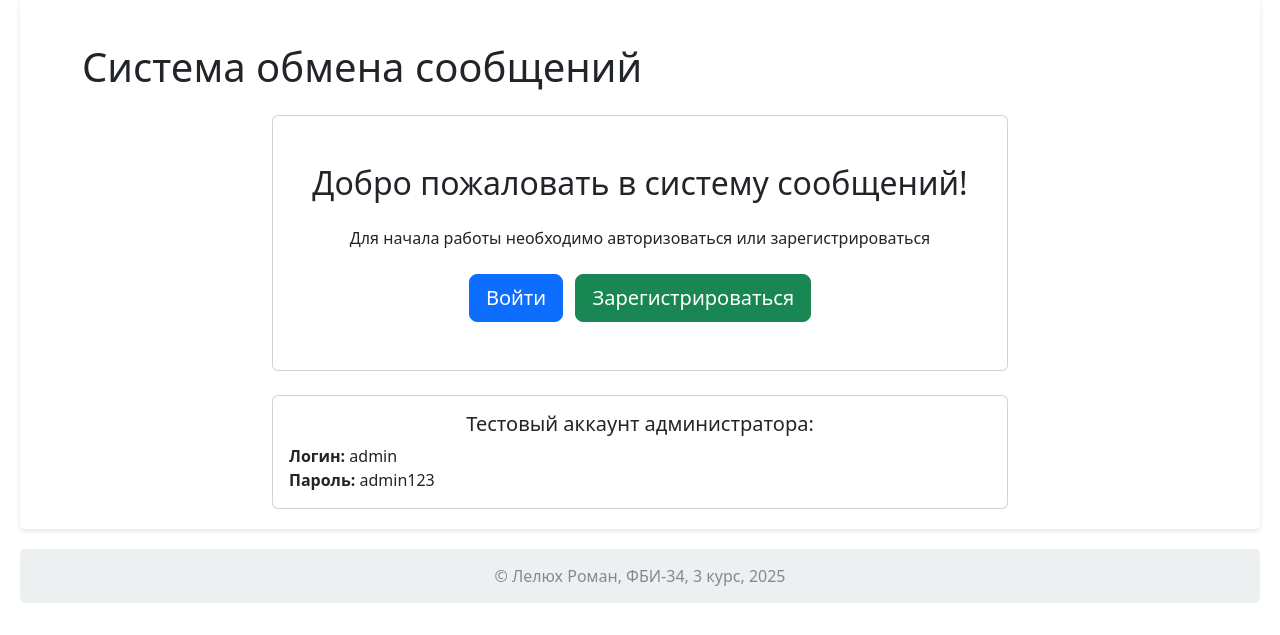
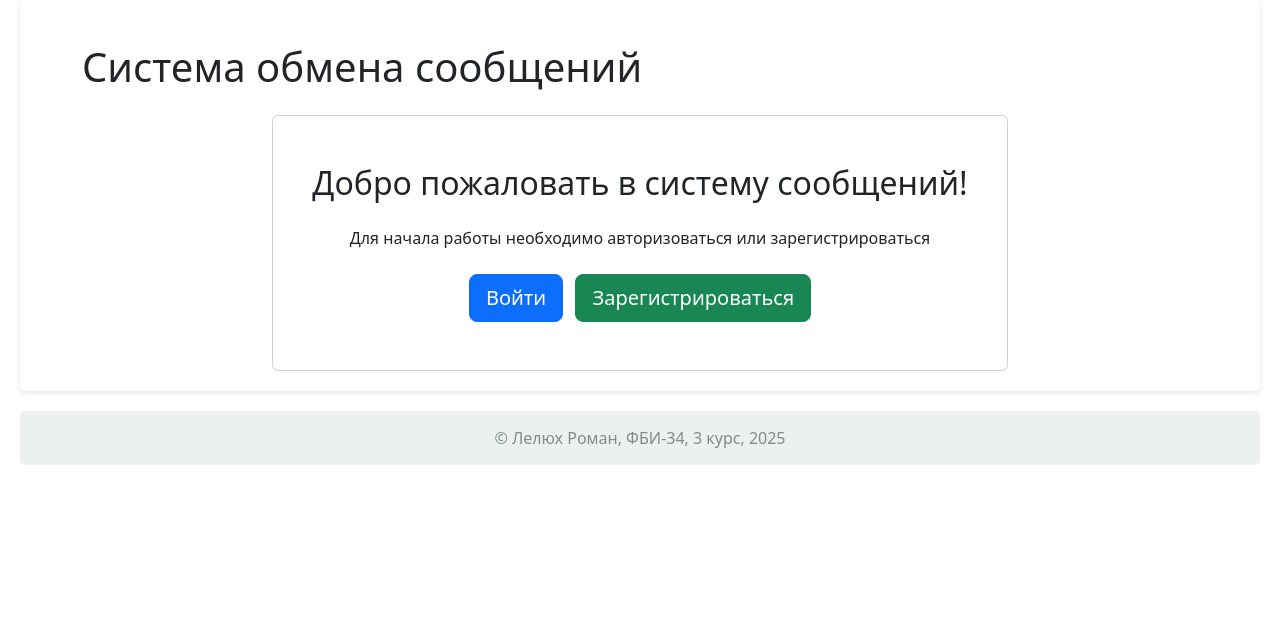
Before and after one commit to Roman302005/web-back-labs, a Flask app: page /rgz in a window 1280 px wide. Shown: the part 165-800 px from the top of the page. Run offline with Flask 3, Linux system fonts and the light colour scheme; some libraries are stand-ins or nearby versions.

Commit message:
ргз конечные правки3

```diff
--- a/templates/rgz/rgz.html
+++ b/templates/rgz/rgz.html
@@ -27,18 +27,6 @@
                         <div class="d-grid gap-2 d-md-block">
                             <a href="/lab5/login" class="btn btn-primary btn-lg me-md-2">Войти</a>
                             <a href="/lab5/register" class="btn btn-success btn-lg">Зарегистрироваться</a>
-                        </div>
-                    </div>
-                </div>
-
-                <div class="card mt-4">
-                    <div class="card-body">
-                        <h5 class="card-title">Тестовый аккаунт администратора:</h5>
-                        <div class="text-start">
-                            <p class="mb-0">
-                                <strong>Логин:</strong> admin<br>
-                                <strong>Пароль:</strong> admin123
-                            </p>
                         </div>
                     </div>
                 </div>
```
